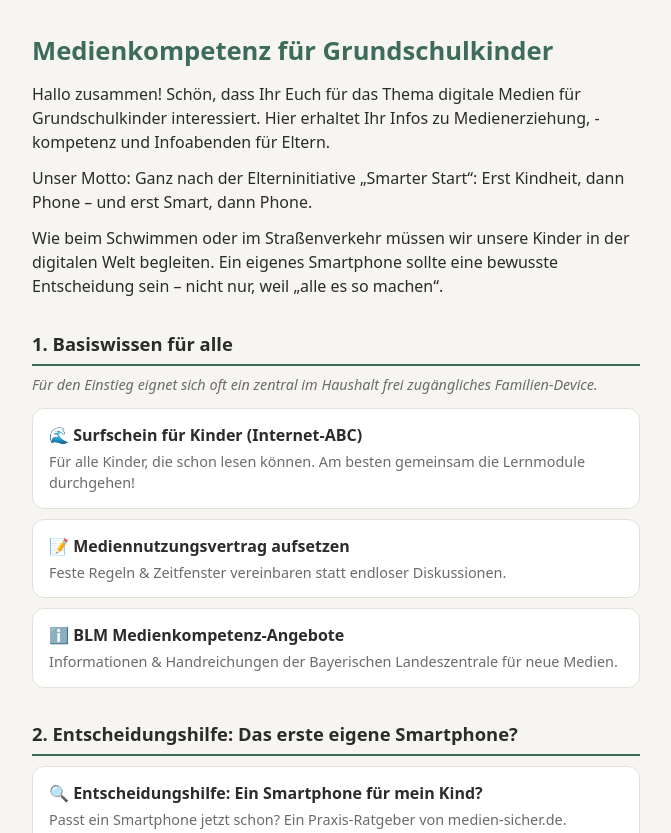
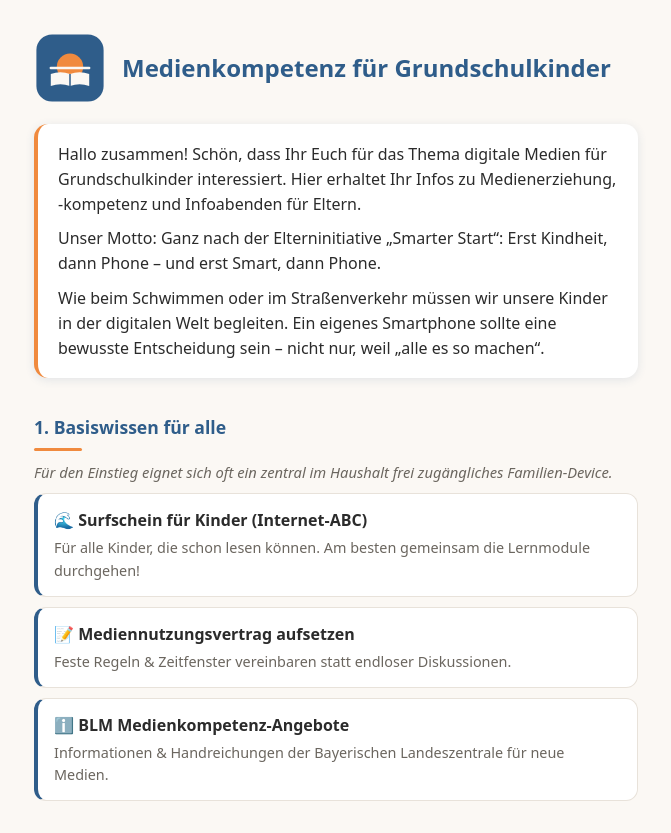
Before and after one commit to ma-r-o-schu/smart-kids, a plain HTML site: page index.html in a window 1280 px wide. Shown: the top 833 px of the page, without its empty margins (304-975 px from the left). Drawn offline with Linux system fonts and the light colour scheme.

Commit message:
Add files via upload

```diff
--- a/index.html
+++ b/index.html
@@ -3,24 +3,30 @@
 <head>
   <meta charset="utf-8">
   <meta name="viewport" content="width=device-width, initial-scale=1">
+  <meta name="description" content="Infos zur Medienkompetenz für Grundschulkinder: Basiswissen, Entscheidungshilfen und Ratgeber für Eltern.">
+  <link rel="icon" href="logo.svg" type="image/svg+xml">
   <title>Medienkompetenz für Grundschulkinder</title>
   <style>
     :root {
-      --bg: #f6f5f2;
+      --bg: #fbf8f4;
       --card: #ffffff;
       --text: #2b2b2b;
-      --muted: #6b6b6b;
-      --accent: #3d6b5c;
-      --border: #e2e0da;
+      --muted: #6b665f;
+      --blue: #2f5d8a;
+      --orange: #f08a3e;
+      --border: #e8e2da;
+      --shadow: rgba(47, 93, 138, 0.12);
     }
     @media (prefers-color-scheme: dark) {
-      :root {
-        --bg: #1b1d1c;
-        --card: #242726;
-        --text: #ececea;
-        --muted: #a5a7a5;
-        --accent: #7fb8a5;
-        --border: #3a3e3c;
+      :root:not([data-theme="light"]) {
+        --bg: #171b20;
+        --card: #1f252c;
+        --text: #ebe7e1;
+        --muted: #a8a196;
+        --blue: #7fb0dd;
+        --orange: #f5a463;
+        --border: #2f3740;
+        --shadow: rgba(0, 0, 0, 0.35);
       }
     }
     * { box-sizing: border-box; }
@@ -29,76 +35,116 @@
       font-family: system-ui, -apple-system, "Segoe UI", Roboto, sans-serif;
       background: var(--bg);
       color: var(--text);
-      line-height: 1.5;
+      line-height: 1.55;
     }
     main {
       max-width: 640px;
       margin: 0 auto;
-      padding: 32px 16px 64px;
+      padding: 32px 18px 64px;
+    }
+    header {
+      display: flex;
+      align-items: center;
+      gap: 16px;
+      margin-bottom: 8px;
+    }
+    header img {
+      width: 72px;
+      height: 72px;
+      flex: none;
     }
     header h1 {
-      font-size: 1.6rem;
-      margin: 0 0 12px;
-      color: var(--accent);
+      font-size: 1.5rem;
+      line-height: 1.25;
+      margin: 0;
+      color: var(--blue);
     }
-    .bio p { margin: 0 0 12px; color: var(--text); }
-    section { margin-top: 32px; }
+    .bio {
+      margin-top: 20px;
+      padding: 18px 20px;
+      background: var(--card);
+      border-radius: 14px;
+      border-left: 4px solid var(--orange);
+      box-shadow: 0 2px 10px var(--shadow);
+    }
+    .bio p { margin: 0 0 10px; }
+    .bio p:last-child { margin-bottom: 0; }
+    section { margin-top: 36px; }
     section h2 {
-      font-size: 1.15rem;
-      margin: 0 0 4px;
-      border-bottom: 2px solid var(--accent);
-      padding-bottom: 6px;
+      font-size: 1.1rem;
+      margin: 0 0 6px;
+      color: var(--blue);
     }
+    section:nth-of-type(even) h2 { color: var(--orange); }
+    section h2::after {
+      content: "";
+      display: block;
+      width: 48px;
+      height: 3px;
+      margin-top: 6px;
+      border-radius: 2px;
+      background: var(--orange);
+    }
+    section:nth-of-type(even) h2::after { background: var(--blue); }
     .hinweis {
-      font-size: 0.9rem;
+      font-size: 0.92rem;
       color: var(--muted);
-      margin: 8px 0 12px;
+      margin: 10px 0 0;
       font-style: italic;
     }
     a.card {
       display: block;
       background: var(--card);
       border: 1px solid var(--border);
+      border-left: 4px solid var(--blue);
       border-radius: 12px;
       padding: 14px 16px;
       margin: 10px 0;
       text-decoration: none;
       color: var(--text);
-      transition: transform 0.1s ease, box-shadow 0.1s ease;
+      transition: transform 0.15s ease, box-shadow 0.15s ease;
     }
+    section:nth-of-type(even) a.card { border-left-color: var(--orange); }
     a.card:hover, a.card:focus-visible {
-      transform: translateY(-1px);
-      box-shadow: 0 4px 12px rgba(0,0,0,0.08);
+      transform: translateY(-2px);
+      box-shadow: 0 6px 16px var(--shadow);
       outline: none;
     }
     a.card strong { display: block; font-size: 1rem; }
     a.card span { display: block; font-size: 0.9rem; color: var(--muted); margin-top: 4px; }
     footer {
-      margin-top: 48px;
+      margin-top: 52px;
+      padding-top: 18px;
+      border-top: 1px solid var(--border);
       font-size: 0.85rem;
       color: var(--muted);
       text-align: center;
     }
-    #fehler { color: #b00020; display: none; }
+    #fehler { color: #b3261e; display: none; }
+    @media (prefers-reduced-motion: reduce) {
+      a.card { transition: none; }
+    }
   </style>
 </head>
 <body>
 <main>
   <header>
+    <img src="logo.svg" alt="Logo Medienkompetenz für Grundschulkinder">
     <h1 id="titel">Medienkompetenz für Grundschulkinder</h1>
-    <div class="bio" id="bio"></div>
   </header>
+
+  <div class="bio" id="bio"></div>
 
   <div id="fehler">Die Links konnten nicht geladen werden. Bitte später erneut versuchen.</div>
   <div id="kategorien"></div>
 
   <footer>
-    Die Inhalte werden in der Datei <code>links.json</code> gepflegt.
+    Stand: Inhalte werden in der Datei <code>links.json</code> gepflegt.
   </footer>
 </main>
 
 <script>
-  // Lädt die Inhalte aus links.json. Eine Änderung dort erscheint nach dem Speichern automatisch auf der Seite.
+  // Lädt die Inhalte aus links.json. Änderungen dort erscheinen nach dem Speichern automatisch.
   const ziel = document.getElementById('kategorien');
 
   function el(tag, attrs = {}, text = '') {
```
Also changed, not shown: logo.svg (added).
